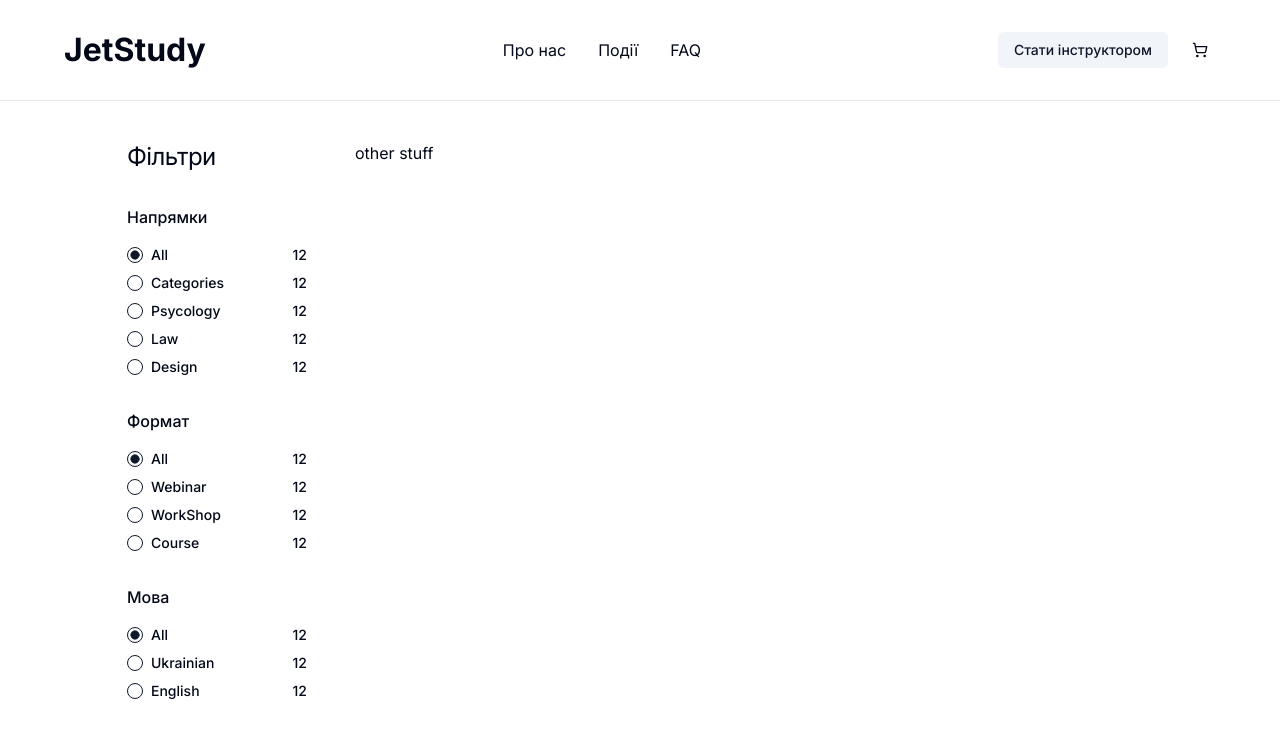
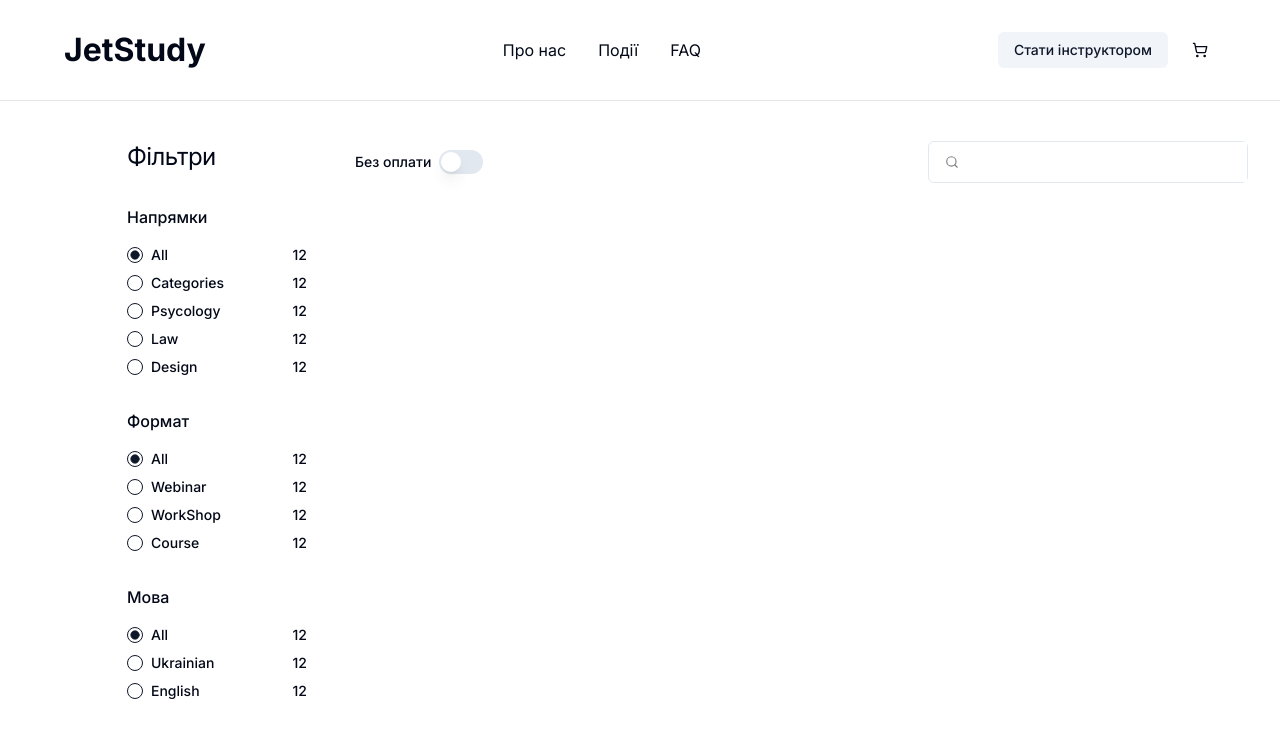
Before and after one commit to MaksymJediOK/jet-study-v2, a Next.js app: page /event in a window 1280 px wide. Shown: the top 738 px of the page. Built offline with nearby package versions, Linux system fonts and the light colour scheme.

Commit message:
feat: search input

```diff
--- a/app/(events)/event/page.tsx
+++ b/app/(events)/event/page.tsx
@@ -1,11 +1,23 @@
-import { FilterColumn } from '@/components/FilterColumn'
+import { FilterBlock } from '@/components/FilterColumn'
+import { FreeSwitcher } from '@/components/FreeSwitcher'
+import { SearchInput } from '@/components/ui/input'
 
 export default function EventPage() {
   return (
     <div className='container mx-auto mt-10 max-w-screen-xl '>
       <div className='ml-[95px] flex gap-12'>
-        <FilterColumn />
-        <div>other stuff</div>
+        <div>
+          <h3 className='text-2xl tracking-tight'>Фільтри</h3>
+          <FilterBlock />
+        </div>
+        <div className='w-[100%]'>
+          <div className='flex items-center justify-between '>
+            <FreeSwitcher />
+            <div className='w-80'>
+              <SearchInput />
+            </div>
+          </div>
+        </div>
       </div>
     </div>
   )
--- a/components/FilterColumn/FilterColumn.tsx
+++ /dev/null
@@ -1,12 +0,0 @@
-import { FilterBlock } from './components/FilterBlock'
-
-const FilterColumn = () => {
-  return (
-    <div>
-       <h3 className='text-2xl tracking-tight'>Фільтри</h3>
-        <FilterBlock/>
-    </div>
-  )
-}
-
-export { FilterColumn }
--- a/components/FilterColumn/index.ts
+++ b/components/FilterColumn/index.ts
@@ -1 +1 @@
-export * from './FilterColumn'
+export * from './FilterBlock'
--- /dev/null
+++ b/components/FreeSwitcher/FreeSwitcher.tsx
@@ -0,0 +1,13 @@
+import { Label } from '@/components/ui/label'
+import { Switch } from '@/components/ui/switch'
+
+const FreeSwitcher = () => {
+  return (
+    <div className='my-2 flex items-center space-x-2'>
+      <Label htmlFor='airplane-mode'>Без оплати</Label>
+      <Switch id='airplane-mode' />
+    </div>
+  )
+}
+
+export { FreeSwitcher }
--- /dev/null
+++ b/components/FreeSwitcher/index.ts
@@ -0,0 +1 @@
+export * from './FreeSwitcher'
--- /dev/null
+++ b/components/ui/input.tsx
@@ -0,0 +1,42 @@
+import * as React from 'react'
+import { Search } from 'lucide-react'
+
+import { cn } from '@/lib/utils'
+
+export interface InputProps extends React.InputHTMLAttributes<HTMLInputElement> {}
+
+const Input = React.forwardRef<HTMLInputElement, InputProps>(({ className, type, ...props }, ref) => {
+  return (
+    <input
+      type={type}
+      className={cn(
+        'flex h-10 w-full rounded-md border border-input bg-background px-3 py-2 text-sm ring-offset-background file:border-0 file:bg-transparent file:text-sm file:font-medium placeholder:text-muted-foreground focus-visible:outline-none focus-visible:ring-2 focus-visible:ring-ring focus-visible:ring-offset-2 disabled:cursor-not-allowed disabled:opacity-50',
+        className,
+      )}
+      ref={ref}
+      {...props}
+    />
+  )
+})
+Input.displayName = 'Input'
+
+const SearchInput = React.forwardRef<HTMLInputElement, InputProps>(
+  ({ className, type, ...props }, ref) => {
+    return (
+      <div className='flex items-center rounded-md border border-input'>
+        <Search width={16} height={16} className='my-[10px] ml-4 mr-2' color='grey' />
+        <input
+          type={type}
+          className={
+            'flex h-10 w-full   bg-background px-3 py-2 text-sm ring-offset-background file:border-0 file:bg-transparent file:text-sm file:font-medium placeholder:text-muted-foreground focus-visible:outline-none  disabled:cursor-not-allowed disabled:opacity-50'
+          }
+          ref={ref}
+          {...props}
+        />
+      </div>
+    )
+  },
+)
+SearchInput.displayName = 'SearchInput'
+
+export { Input, SearchInput }
--- /dev/null
+++ b/components/ui/switch.tsx
@@ -0,0 +1,29 @@
+"use client"
+
+import * as React from "react"
+import * as SwitchPrimitives from "@radix-ui/react-switch"
+
+import { cn } from "@/lib/utils"
+
+const Switch = React.forwardRef<
+  React.ElementRef<typeof SwitchPrimitives.Root>,
+  React.ComponentPropsWithoutRef<typeof SwitchPrimitives.Root>
+>(({ className, ...props }, ref) => (
+  <SwitchPrimitives.Root
+    className={cn(
+      "peer inline-flex h-6 w-11 shrink-0 cursor-pointer items-center rounded-full border-2 border-transparent transition-colors focus-visible:outline-none focus-visible:ring-2 focus-visible:ring-ring focus-visible:ring-offset-2 focus-visible:ring-offset-background disabled:cursor-not-allowed disabled:opacity-50 data-[state=checked]:bg-primary data-[state=unchecked]:bg-input",
+      className
+    )}
+    {...props}
+    ref={ref}
+  >
+    <SwitchPrimitives.Thumb
+      className={cn(
+        "pointer-events-none block h-5 w-5 rounded-full bg-background shadow-lg ring-0 transition-transform data-[state=checked]:translate-x-5 data-[state=unchecked]:translate-x-0"
+      )}
+    />
+  </SwitchPrimitives.Root>
+))
+Switch.displayName = SwitchPrimitives.Root.displayName
+
+export { Switch }
--- a/package.json
+++ b/package.json
@@ -13,6 +13,7 @@
     "@radix-ui/react-label": "^2.0.2",
     "@radix-ui/react-radio-group": "^1.1.3",
     "@radix-ui/react-slot": "^1.0.2",
+    "@radix-ui/react-switch": "^1.0.3",
     "class-variance-authority": "^0.7.0",
     "clsx": "^2.1.0",
     "lucide-react": "^0.330.0",
```
Also changed, not shown: components/FilterColumn/FilterBlock.tsx (renamed from components/FilterColumn/components/FilterBlock.tsx), components/FilterColumn/RadioButton.tsx (renamed from components/FilterColumn/components/RadioButton.tsx), 1 other file (tests, documents, lock files or other folders).
